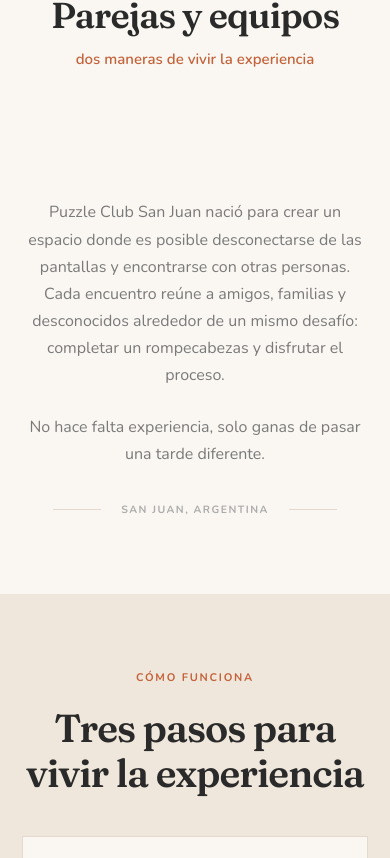
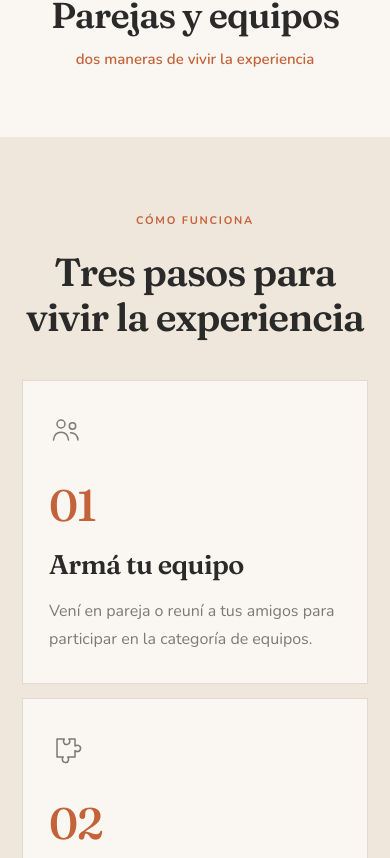
Before and after one commit to victoriamanresabr-cloud/puzzleclubsanjuan-web, a React (Vite) app: page / in a window 390 px wide. Shown: the part 1066-1924 px from the top of the page. Built offline with nearby package versions, Linux system fonts and the light colour scheme; the HTML template or start-up script is replaced by a standard one.

Commit message:
Pulsa estructura y galería

```diff
--- a/src/App.tsx
+++ b/src/App.tsx
@@ -273,32 +273,6 @@ function SocialProof() {
   )
 }
 
-// ─── MANIFESTO ────────────────────────────────────────────────────────────────
-function ManifestoSection() {
-  return (
-    <section className="manifesto-section" style={{ backgroundColor: T.cream, padding: '96px 80px 128px' }}>
-      <div style={{ maxWidth: 640, margin: '0 auto', textAlign: 'center' }}>
-        <div className="manifesto-section__body" style={{ marginBottom: 56 }}>
-          <p style={{ fontFamily: font.body, fontSize: 18, fontWeight: 400, color: T.textMuted, lineHeight: 1.9 }}>
-            Puzzle Club San Juan nació para crear un espacio donde es posible desconectarse de las pantallas y encontrarse con otras personas. Cada encuentro reúne a amigos, familias y desconocidos alrededor de un mismo desafío: completar un rompecabezas y disfrutar el proceso.
-          </p>
-          <p style={{ fontFamily: font.body, fontSize: 18, fontWeight: 400, color: T.textMuted, lineHeight: 1.9, marginTop: 24 }}>
-            No hace falta experiencia, solo ganas de pasar una tarde diferente.
-          </p>
-        </div>
-
-        <div style={{ display: 'flex', alignItems: 'center', gap: 20, justifyContent: 'center' }}>
-          <div style={{ height: 1, width: 48, backgroundColor: T.warmBorder }} />
-          <span style={{ fontFamily: font.body, fontSize: 10.5, fontWeight: 700, color: '#ACACAC', letterSpacing: '0.14em', textTransform: 'uppercase' as const }}>
-              San Juan, Argentina
-          </span>
-          <div style={{ height: 1, width: 48, backgroundColor: T.warmBorder }} />
-        </div>
-      </div>
-    </section>
-  )
-}
-
 // ─── HOW IT WORKS ────────────────────────────────────────────────────────────
 function StepIcon({ step }: { step: number }) {
   const common = { stroke: T.textMuted, strokeWidth: 1.5, strokeLinecap: 'round' as const, strokeLinejoin: 'round' as const }
@@ -350,7 +324,7 @@ function HowItWorksSection() {
   ]
 
   return (
-    <section className="how-it-works-section" style={{ backgroundColor: T.creamWarm, padding: '132px 80px 136px' }}>
+    <section className="how-it-works-section" style={{ backgroundColor: T.creamWarm, padding: '88px 80px 136px' }}>
       <div style={{ maxWidth: 1180, margin: '0 auto' }}>
         <header className="how-it-works-section__header" style={{ maxWidth: 660, margin: '0 auto 64px', textAlign: 'center' }}>
           <span style={{ display: 'block', fontFamily: font.body, fontSize: 11, fontWeight: 700, color: T.terracotta, letterSpacing: '0.16em', textTransform: 'uppercase' as const, marginBottom: 20 }}>
@@ -766,8 +740,6 @@ export default function App() {
 
       <SocialProof />
 
-      <ManifestoSection />
-
       <HowItWorksSection />
 
       <GallerySection />
--- a/src/components/GallerySection.tsx
+++ b/src/components/GallerySection.tsx
@@ -38,6 +38,10 @@ const galleryImages = [
     src: '/gallery/ambiente-13.jpg',
     alt: 'Equipo concentrado resolviendo un rompecabezas',
   },
+  {
+    src: '/gallery/ambiente-14.jpg',
+    alt: 'Participantes celebrando una premiación de Puzzle Club',
+  },
 ]
 
 export default function GallerySection() {
--- a/src/components/PressSection.tsx
+++ b/src/components/PressSection.tsx
@@ -18,7 +18,7 @@ const outlets = [
 
 export default function PressSection() {
   return (
-    <section className="press-section" aria-label="Medios que cubrieron Puzzle Club San Juan" style={{ backgroundColor: T.cream, padding: '36px 80px 0' }}>
+    <section className="press-section" aria-label="Medios que cubrieron Puzzle Club San Juan" style={{ backgroundColor: T.cream, padding: '36px 80px 100px' }}>
       <div style={{ maxWidth: 1180, margin: '0 auto' }}>
         <span style={{ display: 'block', fontFamily: font.body, fontSize: 11, fontWeight: 700, color: T.terracotta, letterSpacing: '0.16em', textAlign: 'center', textTransform: 'uppercase', marginBottom: 32 }}>
           Aparecimos en
--- a/src/index.css
+++ b/src/index.css
@@ -77,7 +77,7 @@ body,
 
 @media (max-width: 1024px) {
   .press-section {
-    padding: 40px 48px 0 !important;
+    padding: 40px 48px 96px !important;
   }
 
   .press-section__outlets {
@@ -179,10 +179,6 @@ body,
     font-size: clamp(54px, 7vw, 64px) !important;
   }
 
-  .manifesto-section {
-    padding: 84px 48px 104px !important;
-  }
-
   .alternating-section {
     grid-template-columns: 1fr !important;
     min-height: 0 !important;
@@ -230,7 +226,7 @@ body,
 
 @media (max-width: 720px) {
   .press-section {
-    padding: 40px 22px 0 !important;
+    padding: 40px 22px 88px !important;
   }
 
   .press-section__outlets {
@@ -415,19 +411,6 @@ body,
     padding: 76px 22px !important;
   }
 
-  .manifesto-section {
-    padding: 62px 22px 76px !important;
-  }
-
-  .manifesto-section__body {
-    margin-bottom: 34px !important;
-  }
-
-  .manifesto-section__body p {
-    font-size: 16px !important;
-    line-height: 1.7 !important;
-  }
-
   .next-event-section br {
     display: none;
   }
@@ -595,7 +578,7 @@ body,
 /* The hero and compact navbar extend through the requested 767px mobile range. */
 @media (min-width: 721px) and (max-width: 767px) {
   .press-section {
-    padding: 40px 24px 0 !important;
+    padding: 40px 24px 88px !important;
   }
 
   .press-section__outlets {
```
